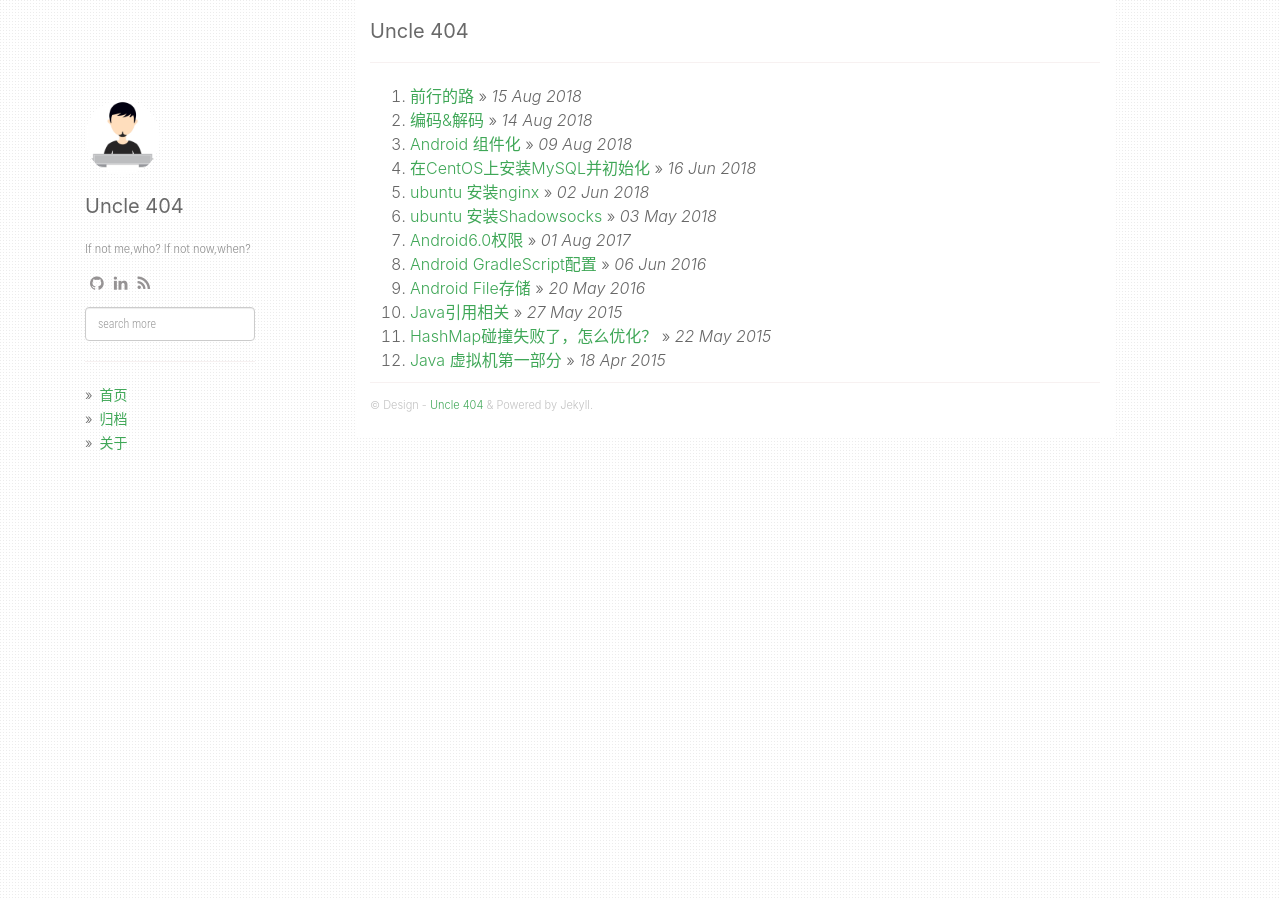
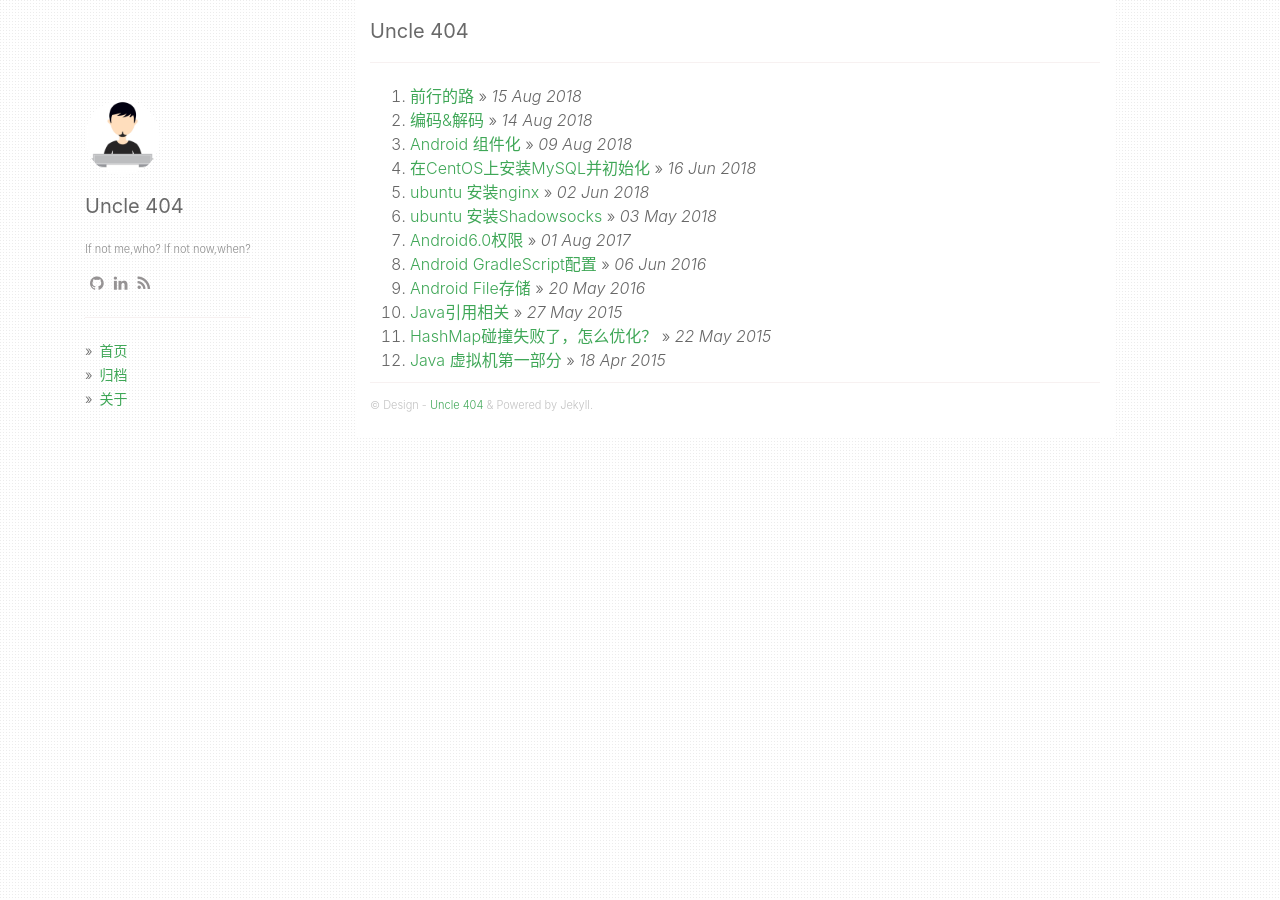
Before and after one commit to alphaletsgo/alphaletsgo.github.com, a Jekyll site: the page built from index.html, in a window 1280 px wide. Built offline with Jekyll 4.4.1, drawn with Linux system fonts in a browser that asks for light colours; nearby versions of some CDN libraries; the list of posts is cut into pages by our own code.

Commit message:
关闭搜索功能

```diff
--- a/_layouts/default.html
+++ b/_layouts/default.html
@@ -117,7 +117,8 @@ layout: compress
               {% endfor %}
             </ul>
           </div>
-          <div class="search" id="js-search">
+          <!-- 搜索功能并不完备，暂时关闭 -->
+          <div class="search" id="js-search" style="display:none">
             <input type="text" placeholder="search more" class="search__input form-control" id="js-search__input">
             <ul class="search__results" id="js-search__results"></ul>
           </div>
```
